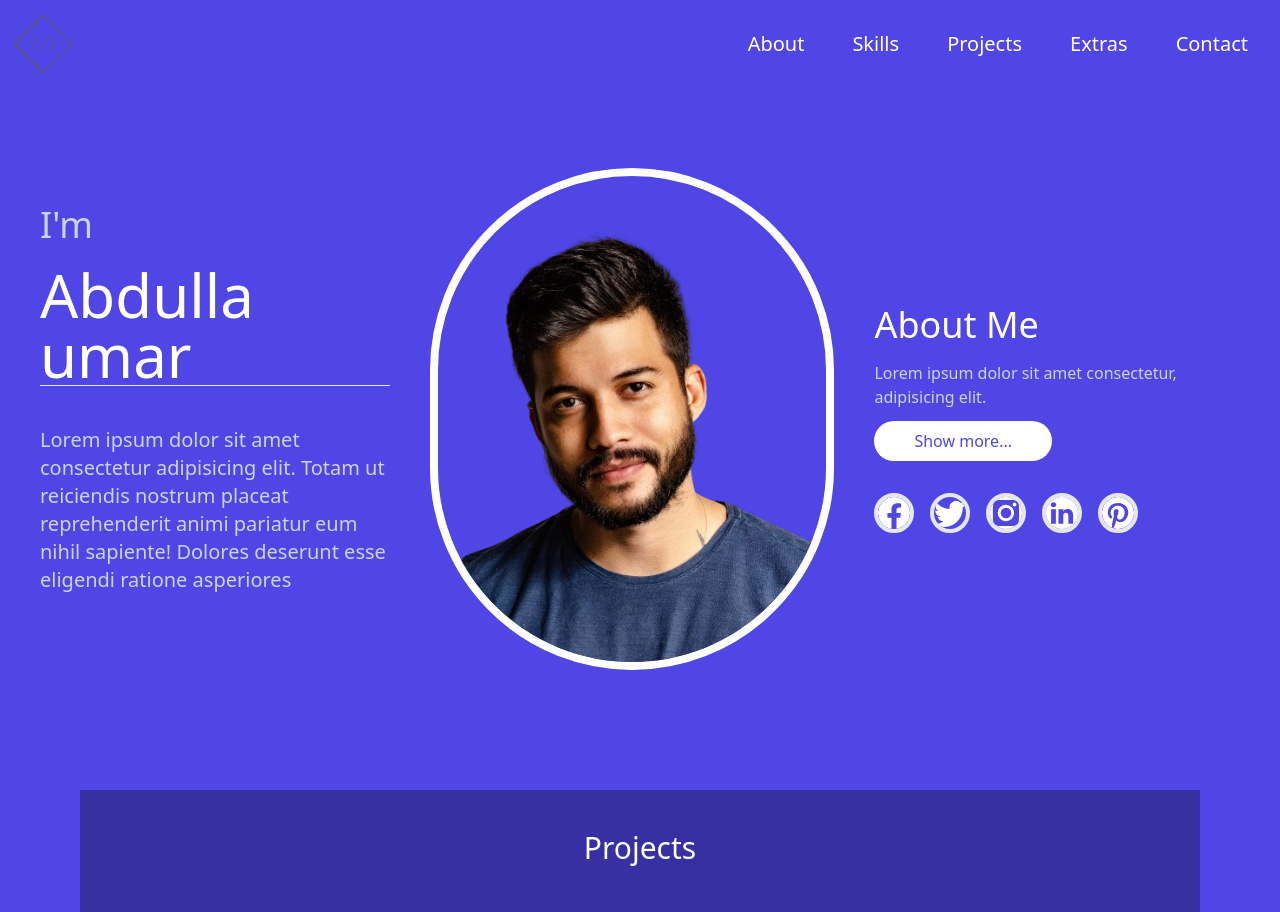
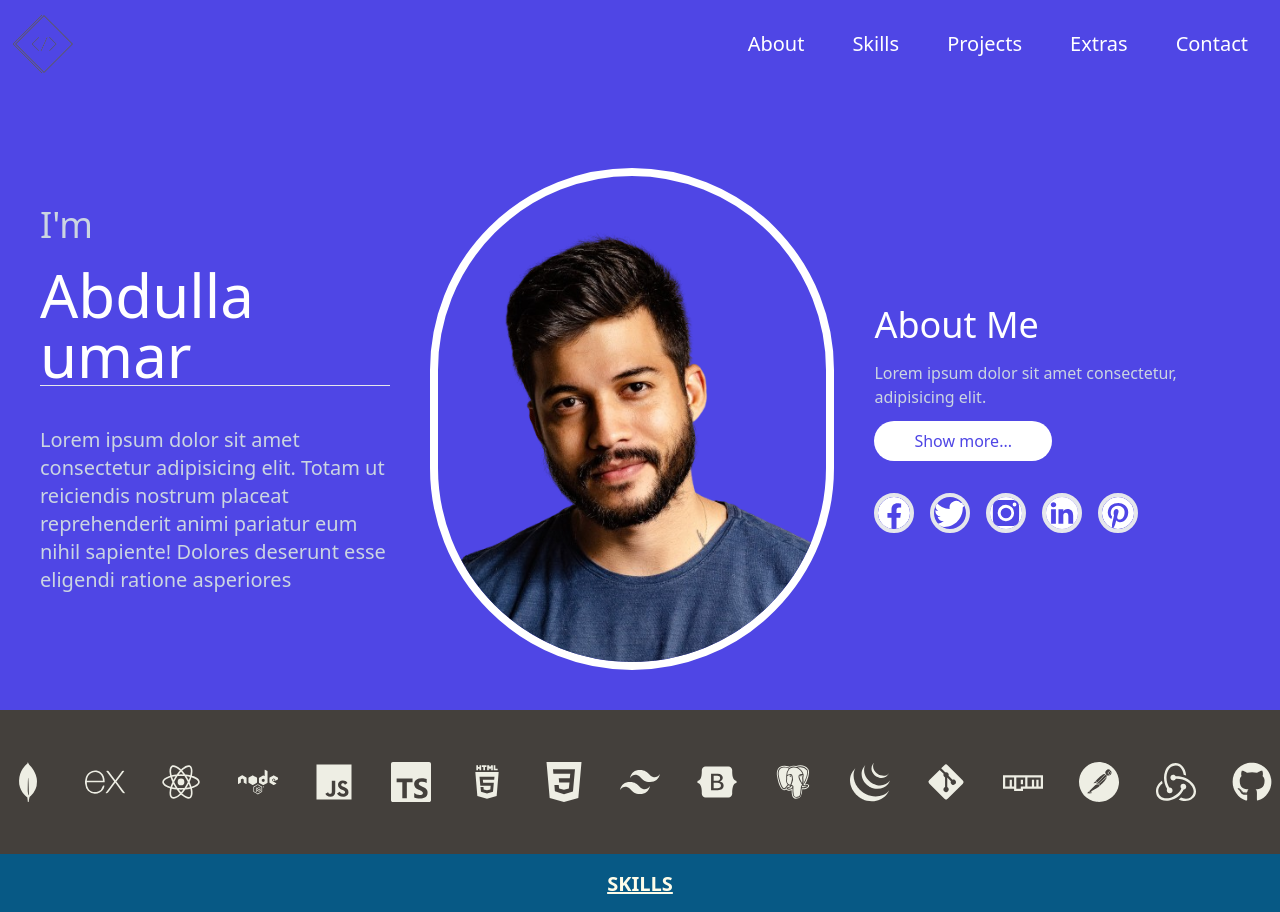
Before and after one commit to Sourav-KK/React_Portfolio, a React (Vite) app: page / in a window 1280 px wide. Shown: the top 912 px of the page. Built offline with nearby package versions, Linux system fonts and the light colour scheme.

Commit message:
Optimized code, icons import optimized

```diff
--- a/src/App.tsx
+++ b/src/App.tsx
@@ -4,6 +4,8 @@ import Nav from "./Components/Nav";
 import Testimonial from "./Components/Testimonial";
 import Footer from "./Components/Footer";
 import Projects from "./Components/Projects";
+import Skills from "./Components/Skills";
+import Real_Skills from "./Components/Real_Skills";
 
 function App() {
   return (
@@ -11,6 +13,9 @@ function App() {
       <Nav />
       <Hero />
       {/* <Main /> */}
+      <Skills />
+
+      <Real_Skills />
       <Projects />
       <Testimonial />
       <Footer />
--- /dev/null
+++ b/src/Components/Real_Skills.tsx
@@ -0,0 +1,44 @@
+import {
+  FaNode,
+  IoLogoReact,
+  SiExpress,
+  SiMongodb,
+  IoLogoJavascript,
+  SiTypescript,
+  BiLogoPostgresql,
+} from "../Utils/React-icons";
+const Real_Skills = () => {
+  const skillsIcon = [
+    { Icon: SiMongodb, Title: "MongoDB" },
+    { Icon: SiExpress, Title: "Express.js" },
+    { Icon: IoLogoReact, Title: "React" },
+    { Icon: FaNode, Title: "Node.js" },
+    { Icon: IoLogoJavascript, Title: "Javascript" },
+    { Icon: SiTypescript, Title: "TypeScript" },
+    { Icon: BiLogoPostgresql, Title: "PostgreSQL" },
+  ];
+  return (
+    <div className="bg-sky-800">
+      <div className="sdlk">
+        <h2 className="text-yellow-50 font-sans text-center text-xl underline font-semibold p-4">
+          {" "}
+          SKILLS
+        </h2>
+        <div className="flex justify-evenly">
+          {skillsIcon.map((skill, index) => (
+            <div
+              key={index}
+              className="flex justify-center hover:animate-pulse hover:scale-125"
+            >
+              <skill.Icon title={skill.Title} size={40} color="#eeeee4" />
+            </div>
+          ))}
+        </div>
+      </div>
+
+      <div className="sdf"></div>
+    </div>
+  );
+};
+
+export default Real_Skills;
--- /dev/null
+++ b/src/Components/Skills.tsx
@@ -0,0 +1,55 @@
+import {
+  IoLogoJavascript,
+  FaNode,
+  IoLogoReact,
+  SiExpress,
+  SiMongodb,
+  SiTypescript,
+  SiJquery,
+  SiTailwindcss,
+  FaGitAlt,
+  FaNpm,
+  SiPostman,
+  SiRedux,
+  TiHtml5,
+  SiCss3,
+  FaBootstrap,
+  BiLogoPostgresql,
+  FaGithub,
+} from "../Utils/React-icons";
+
+const Skills = () => {
+  const skillsIcon = [
+    { Icon: SiMongodb, Title: "MongoDB" },
+    { Icon: SiExpress, Title: "Express.js" },
+    { Icon: IoLogoReact, Title: "React" },
+    { Icon: FaNode, Title: "Node.js" },
+    { Icon: IoLogoJavascript, Title: "Javascript" },
+    { Icon: SiTypescript, Title: "TypeScript" },
+    { Icon: TiHtml5, Title: "HTML 5" },
+    { Icon: SiCss3, Title: "CSS 3" },
+    { Icon: SiTailwindcss, Title: "TailwindCSS" },
+    { Icon: FaBootstrap, Title: "Bootstrap" },
+    { Icon: BiLogoPostgresql, Title: "PostgreSQL" },
+    { Icon: SiJquery, Title: "JQuery" },
+    { Icon: FaGitAlt, Title: "Git" },
+    { Icon: FaNpm, Title: "Npm" },
+    { Icon: SiPostman, Title: "Postman" },
+    { Icon: SiRedux, Title: "Redusx/Redux-Tooolkit" },
+    { Icon: FaGithub, Title: "Github" },
+  ];
+  return (
+    <div className="bg-stone-700 h-36 p-2 flex justify-between place-items-center w-full">
+      {skillsIcon.map((skill, index) => (
+        <div
+          key={index}
+          className="flex justify-center hover:animate-pulse hover:scale-125"
+        >
+          <skill.Icon title={skill.Title} size={40} color="#eeeee4" />
+        </div>
+      ))}
+    </div>
+  );
+};
+
+export default Skills;
--- /dev/null
+++ b/src/Utils/React-icons.tsx
@@ -0,0 +1,36 @@
+import { IoLogoJavascript } from "react-icons/io5";
+import { SiTypescript } from "react-icons/si";
+import { FaNode } from "react-icons/fa";
+import { SiMongodb } from "react-icons/si";
+import { SiExpress } from "react-icons/si";
+import { IoLogoReact } from "react-icons/io5";
+import { SiJquery } from "react-icons/si";
+import { SiTailwindcss } from "react-icons/si";
+import { TiHtml5 } from "react-icons/ti";
+import { SiPostman } from "react-icons/si";
+import { SiRedux } from "react-icons/si";
+import { FaNpm } from "react-icons/fa6";
+import { FaGitAlt } from "react-icons/fa";
+import { SiCss3 } from "react-icons/si";
+import { FaBootstrap } from "react-icons/fa6";
+import { BiLogoPostgresql } from "react-icons/bi";
+import { FaGithub } from "react-icons/fa6";
+export {
+  IoLogoJavascript,
+  SiExpress,
+  SiJquery,
+  SiTailwindcss,
+  SiMongodb,
+  FaNode,
+  IoLogoReact,
+  SiTypescript,
+  TiHtml5,
+  SiPostman,
+  SiRedux,
+  FaNpm,
+  FaGitAlt,
+  SiCss3,
+  FaBootstrap,
+  BiLogoPostgresql,
+  FaGithub
+};
```
